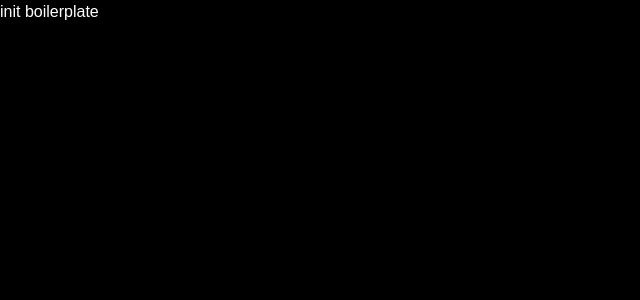
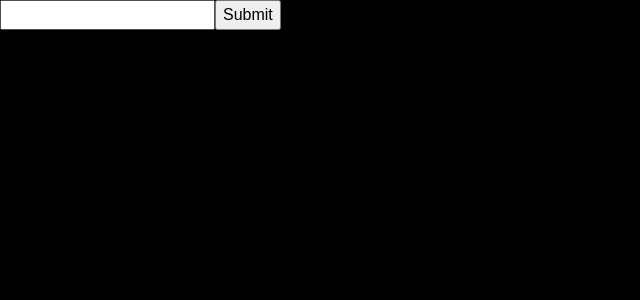
Before and after one commit to joaopereirawd/omdb-app, a Next.js app: page / in a window 1280 px wide. Shown: the top 300 px of the page, without its empty margins (0-640 px from the left). Built offline with nearby package versions, Linux system fonts and the light colour scheme.

Commit message:
Add get movies list

```diff
--- a/package.json
+++ b/package.json
@@ -10,11 +10,13 @@
   },
   "dependencies": {
     "@zeit/next-sass": "^1.0.1",
+    "axios": "^0.19.2",
     "bootstrap": "^4.5.0",
     "next": "9.3.5",
     "next-sass": "^1.0.3",
     "node-sass": "^4.14.1",
     "react": "16.13.1",
-    "react-dom": "16.13.1"
+    "react-dom": "16.13.1",
+    "swr": "^0.2.3"
   }
 }
--- a/pages/index.js
+++ b/pages/index.js
@@ -1,17 +1,71 @@
 import React, { Component, useRef, useEffect } from "react";
+import axios from 'axios';
+import Link from 'next/link';
 
 class Homepage extends React.Component {
   constructor(props) {
     super(props);
 
     this.state = {
+      search: []
     };
 
+    this.handleSubmit = this.handleSubmit.bind(this);
+
   }
+
+  handleSubmit(event) {
+    event.preventDefault();
+
+    const apiKey = 'c8446168';
+
+    axios
+      .get("https://www.omdbapi.com?s=" + this.element.value + "&apikey=" + apiKey)
+      .then(res => {
+        const SearchedValues = res.data.Search;
+
+        if (SearchedValues) {
+          this.setState({ search: SearchedValues });
+        } else {
+        }
+      })
+      .catch(error => {
+        console.log('error');
+      });
+
+    //this.setState({ value: this.element.value });
+
+  }
+
   render() {
+
+    const searchResults = this.state.search;
+    console.log(searchResults);
     return (
-      <div className={"homepage"}>
-        init boilerplate
+      <div>
+        <form onSubmit={this.handleSubmit}>
+          <label>
+            <input type="text" ref={el => this.element = el} />
+          </label>
+          <input type="submit" value="Submit" />
+        </form>
+
+        <div>
+          {searchResults.map((movie, i) => (
+            <div key={i}>
+              <img src={searchResults[i].Poster} />
+              <h2>{searchResults[i].Title}</h2>
+              <Link
+                href="/movies/[id]"
+                as={`/movies/${searchResults[i].imdbID}`}
+              >
+                <button>ver detalhe</button>
+              </Link>
+            </div>
+          ))}
+        </div>
+
+
       </div>
     );
   }
```
Also changed, not shown: 1 other file (tests, documents, lock files or other folders).
